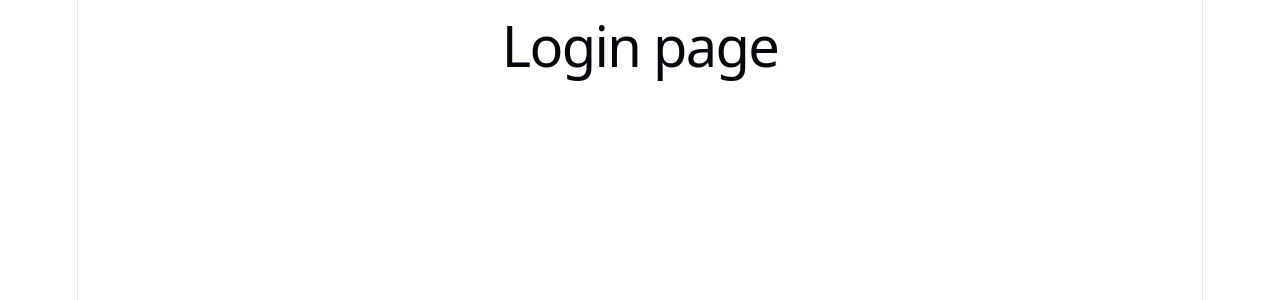
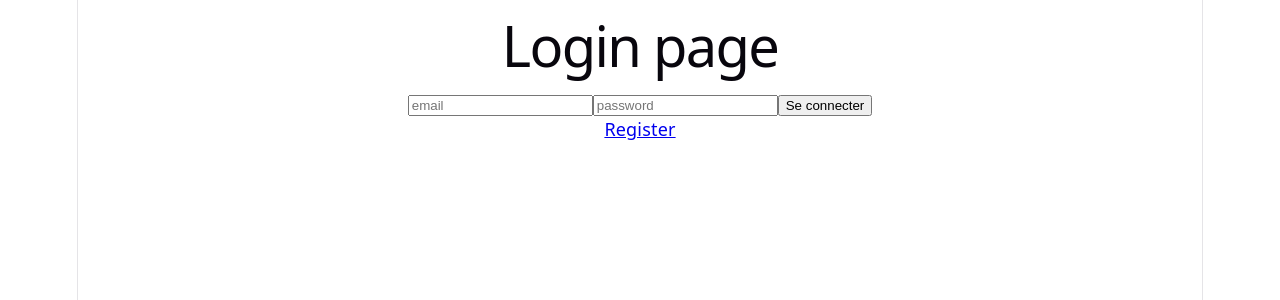
Before and after one commit to sandahajaina/react, a React (Vite) app: page /login in a window 1280 px wide. Shown: the top 300 px of the page. Built offline with nearby package versions, Linux system fonts and the light colour scheme.

Commit message:
loginPage stuff

```diff
--- a/src/pages/LoginPage.tsx
+++ b/src/pages/LoginPage.tsx
@@ -1,6 +1,40 @@
+import { Link } from "react-router-dom";
+import React, { useState } from "react";
+// import { Link, useNavigate } from "react-router-dom";
+
 function LoginPage() {
+
+    const [email, setEmail] = useState('');
+    const [password, setPassword] = useState('');
+    const [isLoading, setIsLoading] = useState(false);
+
+    function handleSubmit(e: React.FormEvent<HTMLFormElement>) {
+        e.preventDefault();
+
+        setIsLoading(true);
+        console.log({email, password});
+    }
+
     return (
-        <h1>Login page</h1>
+        <div>
+            <h1>Login page</h1>
+            <form onSubmit={handleSubmit}>
+                <input
+                    type="email"
+                    value={email}
+                    onChange={(e) => setEmail(e.target.value)}
+                    placeholder="email"
+                />
+                <input
+                    type="password"
+                    value={password}
+                    onChange={(e) => setPassword(e.target.value)}
+                    placeholder="password"
+                />
+                <button type="submit" disabled={isLoading}>Se connecter</button>
+            </form>
+            <Link to='/register'>Register</Link>
+        </div>
     )
 }
 
```
